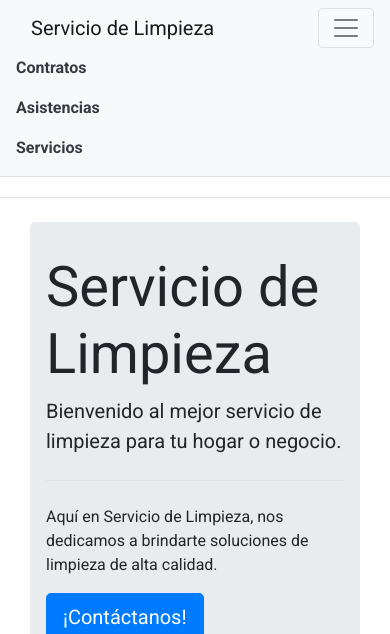
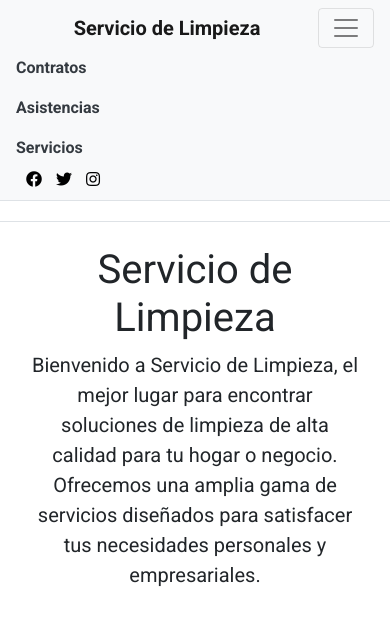
Before and after one commit to FelipePra/Limpieza, a Django app: page / in a window 390 px wide, after a click that opens the changed part. Shown: the top 634 px of the page. Run offline with Django 5.2, Linux system fonts and the light colour scheme; some libraries are stand-ins or nearby versions; grey boxes are pictures that could not be loaded.

Commit message:
change index and base

```diff
--- a/Limpieza/urls.py
+++ b/Limpieza/urls.py
@@ -24,6 +24,7 @@ urlpatterns = [
     path('', views.index_view, name='index'),
     path('contratos/', views.contratos_list_view, name='contratos_list'),
     path('asistencias/', views.asistencias_list_view, name='asistencias_list'),
+    path('servicios/', views.servicios_list_view, name='servicios_list'),
 
     # Rutas para las APIs
     path('api/contratos/', views.contrato_api),
--- a/Templates/Asistencia/asistencias_list.html
+++ b/Templates/Asistencia/asistencias_list.html
@@ -5,6 +5,6 @@
     <h1>Listado de Asistencias</h1>
     <!-- Contenido de la lista de asistencias -->
 
-    <a href="" class="btn btn-primary">Ingresar Asistencias</a>
+    <a href="" class="btn btn-dark">Ingresar Asistencias</a>
 </div>
 {% endblock %}
--- a/Templates/Contratos/contratos_list.html
+++ b/Templates/Contratos/contratos_list.html
@@ -5,6 +5,6 @@
     <h1>Listado de Contratos</h1>
     <!-- Contenido de la lista de contratos -->
 
-    <a href="" class="btn btn-primary">Ingresar Contratos</a>
+    <a href="" class="btn btn-dark">Ingresar Contratos</a>
 </div>
 {% endblock %}
--- a/Templates/base.html
+++ b/Templates/base.html
@@ -8,8 +8,8 @@
     <link href="https://maxcdn.bootstrapcdn.com/bootstrap/4.5.2/css/bootstrap.min.css" rel="stylesheet">
     <!-- Agregar una fuente más limpia -->
     <link href="https://fonts.googleapis.com/css2?family=Roboto:wght@400;700&display=swap" rel="stylesheet">
-    <!-- Agregar Icono-->
-    <link rel="icon" type="image/x-icon" href="https://i.pinimg.com/originals/d0/42/47/d04247f1ea10926d32f543d84c3db8a6.jpg">
+    <!-- Agregar FontAwesome -->
+    <link rel="stylesheet" href="https://cdnjs.cloudflare.com/ajax/libs/font-awesome/5.15.4/css/all.min.css">
     <style>
         body {
             font-family: 'Roboto', sans-serif;
@@ -21,10 +21,12 @@
         }
 
         .navbar-brand {
-            margin-left: 15px; /* Margen a la izquierda para la marca */
+            margin-left: auto; /* Margen automático a la izquierda */
+            margin-right: auto; /* Margen automático a la derecha */
+            font-weight: bold; /* Texto en negrita */
         }
 
-        .navbar-nav {
+        .navbar-nav .nav-item {
             margin-right: 15px; /* Margen a la derecha para los elementos del menú */
         }
 
@@ -37,10 +39,21 @@
             color: #007bff !important; /* Cambio de color al pasar el mouse */
         }
 
+        .social-icons a {
+            color: #000;
+            margin-left: 10px;
+        }
+
         hr {
             margin-top: 20px; /* Margen superior para las líneas divisorias */
             margin-bottom: 20px; /* Margen inferior para las líneas divisorias */
             border-top: 1px solid #dee2e6; /* Estilo de la línea divisoria */
+        }
+
+        footer {
+            background-color: #343a40; /* Fondo oscuro para el pie de página */
+            color: #fff; /* Texto blanco */
+            padding: 20px 0; /* Espaciado interior */
         }
     </style>
 </head>
@@ -52,7 +65,7 @@
         </button>
 
         <div class="collapse navbar-collapse" id="navbarSupportedContent">
-            <ul class="navbar-nav ml-auto"> <!-- Alinamiento a la derecha -->
+            <ul class="navbar-nav mr-auto"> <!-- Alinamiento a la izquierda -->
                 <li class="nav-item">
                     <a class="nav-link" href="/contratos/">Contratos</a>
                 </li>
@@ -64,6 +77,11 @@
                 </li>
                 <!-- Agrega más enlaces según sea necesario -->
             </ul>
+            <div class="social-icons">
+                <a href="#"><i class="fab fa-facebook"></i></a>
+                <a href="#"><i class="fab fa-twitter"></i></a>
+                <a href="#"><i class="fab fa-instagram"></i></a>
+            </div>
         </div>
     </nav>
 
--- a/Templates/index.html
+++ b/Templates/index.html
@@ -1,34 +1,86 @@
+<!-- templates/index.html -->
+
 {% extends 'base.html' %}
 
 {% block content %}
 <div class="container">
-    <div class="jumbotron">
-        <h1 class="display-4">Servicio de Limpieza</h1>
-        <p class="lead">Bienvenido al mejor servicio de limpieza para tu hogar o negocio.</p>
-        <hr class="my-4">
-        <p>Aquí en Servicio de Limpieza, nos dedicamos a brindarte soluciones de limpieza de alta calidad.</p>
-        <a class="btn btn-primary btn-lg" href="#" role="button">¡Contáctanos!</a>
-    </div>
+    <!-- Nombre de la página en el centro -->
+    <h1 class="text-center">Servicio de Limpieza</h1>
 
-    <div class="row">
-        <div class="col-md-4">
-            <h2>Servicios a las personas</h2>
-            <p>Ofrecemos una amplia gama de servicios de limpieza para satisfacer tus necesidades personales.</p>
+    <!-- Descripción extensa del sitio -->
+    <p class="lead text-center">Bienvenido a Servicio de Limpieza, el mejor lugar para encontrar soluciones de limpieza de alta calidad para tu hogar o negocio. Ofrecemos una amplia gama de servicios diseñados para satisfacer tus necesidades personales y empresariales.</p>
+
+    <!-- Iconos de empresas de limpieza -->
+    <div class="row mt-5">
+        <div class="col-md-2 offset-md-1 text-center">
+            <img src="empresa1.png" alt="Empresa 1" class="img-fluid rounded-circle border">
         </div>
-        <div class="col-md-4">
-            <h2>Área de limpieza, jardinería, control de plagas</h2>
-            <p>Nuestro equipo está capacitado para manejar diferentes áreas de limpieza, jardinería y control de plagas.</p>
+        <div class="col-md-2 text-center">
+            <img src="empresa2.png" alt="Empresa 2" class="img-fluid rounded-circle border">
         </div>
-        <div class="col-md-4">
-            <h2>Limpieza administrativa y industrial</h2>
-            <p>Además de servicios residenciales, también ofrecemos limpieza para empresas y establecimientos industriales.</p>
+        <div class="col-md-2 text-center">
+            <img src="empresa3.png" alt="Empresa 3" class="img-fluid rounded-circle border">
+        </div>
+        <div class="col-md-2 text-center">
+            <img src="empresa4.png" alt="Empresa 4" class="img-fluid rounded-circle border">
+        </div>
+        <div class="col-md-2 text-center">
+            <img src="empresa5.png" alt="Empresa 5" class="img-fluid rounded-circle border">
         </div>
     </div>
 
-    <div class="row">
-        <div class="col-md-12">
-            <h2>¿Listo para tener un espacio limpio y ordenado?</h2>
-            <p>¡Contáctanos ahora para obtener una cotización gratuita y descubre cómo podemos ayudarte a mantener un ambiente limpio y saludable!</p>
+    <!-- Imágenes estáticas -->
+    <div class="row mt-5">
+        <div class="col-md-4">
+            <img src="imagen1.jpg" class="img-fluid" alt="Imagen 1">
+        </div>
+        <div class="col-md-4">
+            <img src="imagen2.jpg" class="img-fluid" alt="Imagen 2">
+        </div>
+        <div class="col-md-4">
+            <img src="imagen3.jpg" class="img-fluid" alt="Imagen 3">
+        </div>
+    </div>
+
+    <!-- Ponte en contacto con nosotros -->
+    <div class="row mt-5">
+        <div class="col-md-6">
+            <div class="card">
+                <div class="card-body">
+                    <h2 class="card-title">Ponte en contacto con nosotros</h2>
+                    <p>Avenida de la Paz, 1<br>08001 Barcelona</p>
+                    <p>contact@mygroovydomain.com</p>
+                    <!-- Iconos de redes sociales -->
+                    <div class="text-center mt-4">
+                        <a href="#"><i class="fab fa-facebook"></i></a>
+                        <a href="#"><i class="fab fa-twitter"></i></a>
+                        <a href="#"><i class="fab fa-instagram"></i></a>
+                    </div>
+                </div>
+            </div>
+        </div>
+        <!-- Formulario de contacto -->
+        <div class="col-md-6">
+            <div class="card">
+                <div class="card-body">
+                    <h2 class="card-title">Ponte en contacto con nosotros</h2>
+                    <form>
+                        <div class="form-group">
+                            <label for="nombre">Nombre:</label>
+                            <input type="text" class="form-control" id="nombre">
+                        </div>
+                        <div class="form-group">
+                            <label for="correo">Correo electrónico:</label>
+                            <input type="email" class="form-control" id="correo">
+                        </div>
+                        <div class="form-group">
+                            <label for="mensaje">Mensaje:</label>
+                            <textarea class="form-control" id="mensaje" rows="3"></textarea>
+                        </div>
+                        <button type="submit" class="btn btn-dark btn-lg">Enviar mensaje</button>
+                    </form>
+                </div>
+            </div>
         </div>
     </div>
 </div>
--- a/catalog/views.py
+++ b/catalog/views.py
@@ -17,6 +17,10 @@ def contratos_list_view(request):
 def asistencias_list_view(request):
     asistencias = Asistencia.objects.all()
     return render(request, 'Asistencia/asistencias_list.html', {'asistencias': asistencias})
+
+def servicios_list_view(request):
+    servicios = Servicio.objects.all()
+    return render(request, 'Servicios/servicios_list.html', {'asistencias': servicios})
 
 # Vistas para las APIs
 
```
Also changed, not shown: Templates/Servicios/servicios_list.html (+11 -49 lines).
